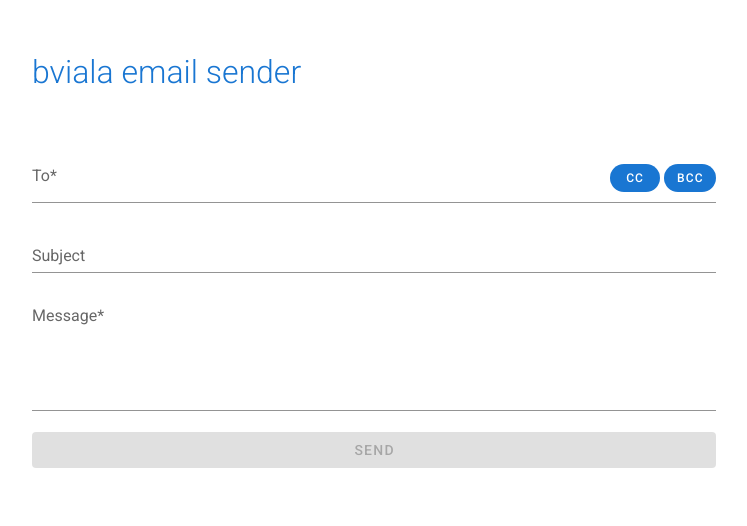
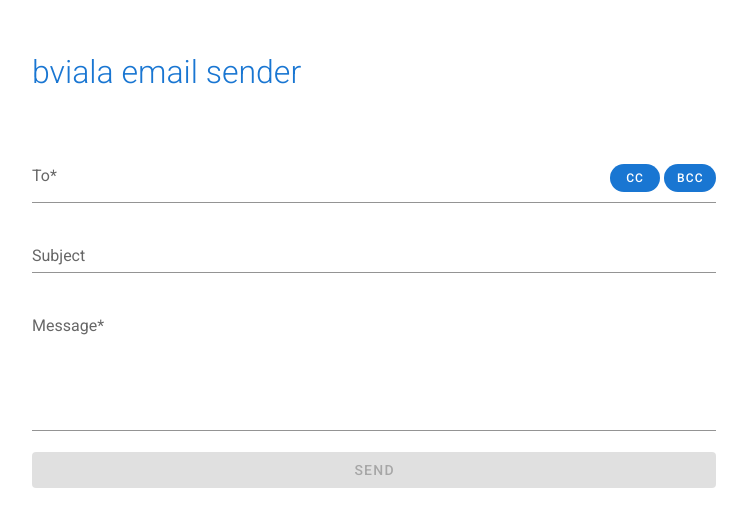
Before and after one commit to bviala/nnnco-test, a Vue app: page / in a window 1280 px wide. Shown: the top 526 px of the page, without its empty margins (266-1013 px from the left). Built offline with nearby package versions, Linux system fonts and the light colour scheme.

Commit message:
fix message textarea

```diff
--- a/src/components/EmailSender.vue
+++ b/src/components/EmailSender.vue
@@ -69,7 +69,6 @@
       <v-textarea
         v-model="message"
         label="Message*"
-        height="100"
         auto-grow/>
     </v-row>
     <v-row>
```
